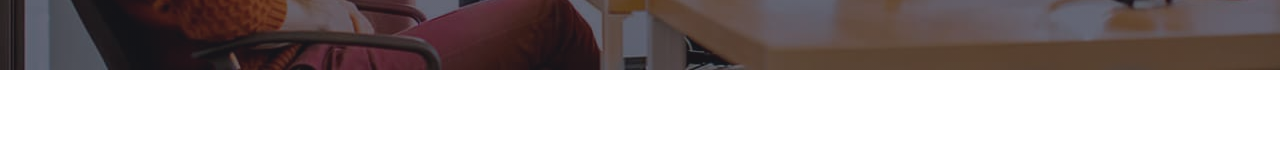
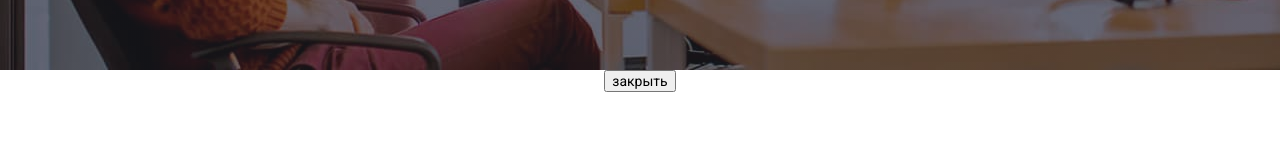
Before and after one commit to AnatoliySapa/goit-markup-hw-05, a plain HTML site: page index.html in a window 1280 px wide. Shown: the part 611-771 px from the top of the page. Drawn offline with nearby package versions, Linux system fonts and the light colour scheme.

Commit message:
Update index.html

```diff
--- a/index.html
+++ b/index.html
@@ -52,6 +52,7 @@
                     <button type="button" class="hero-btn pointer">Заказать услугу</button>
                     </div>
                     </div>
+                    <button data-modal-close>закрыть</button>
                 </div>
             </div>
         </section>
```
